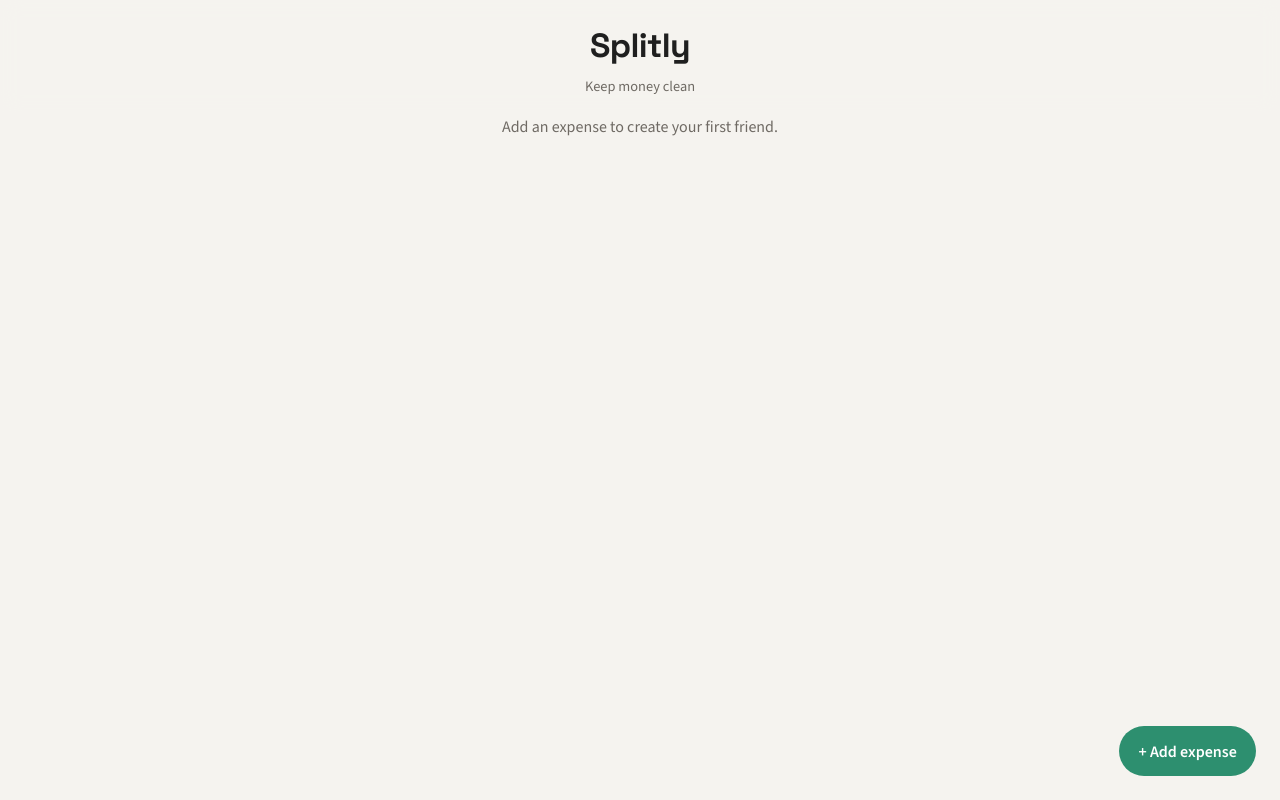
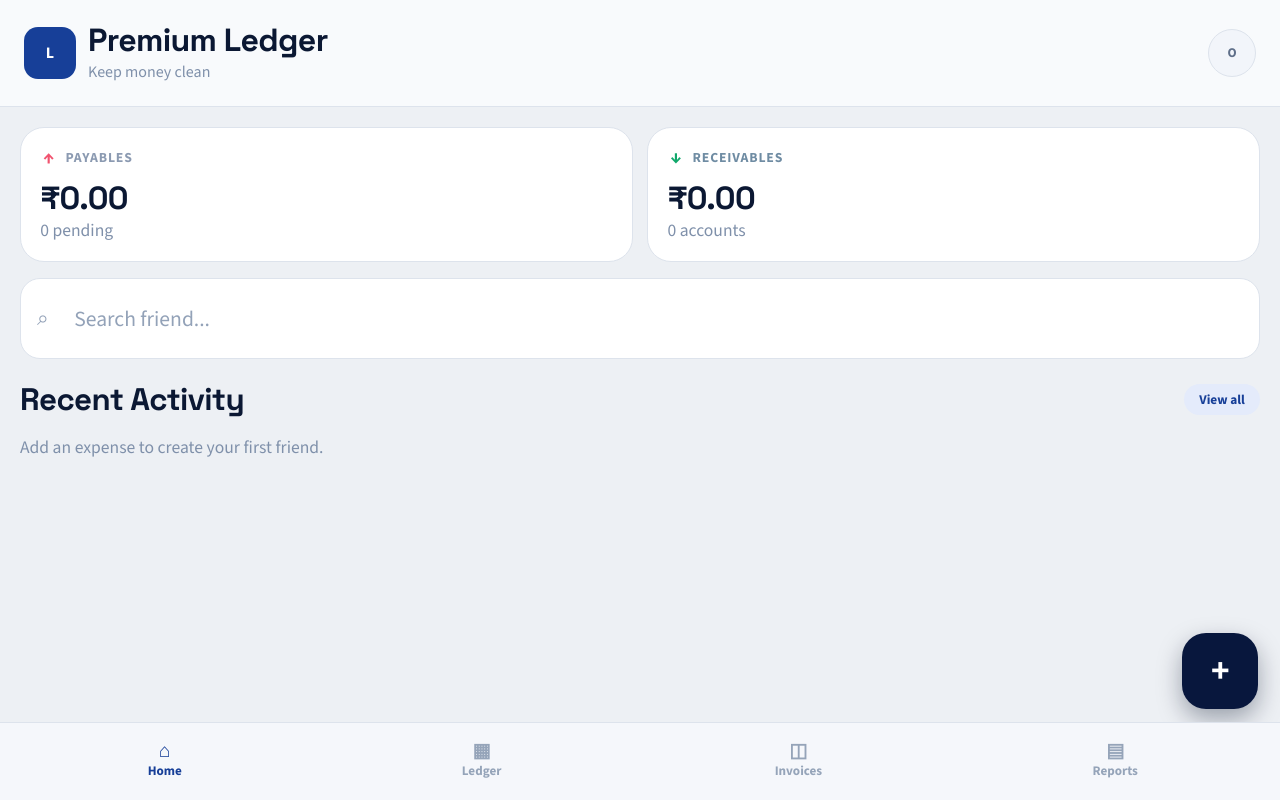
Before and after one commit to ErKrish25/Splitly, a React (Vite) app: page / in a window 1280 px wide. Built offline with nearby package versions, Linux system fonts and the light colour scheme.

Commit message:
Refine premium ledger theme and add bottom nav

```diff
--- a/src/App.jsx
+++ b/src/App.jsx
@@ -79,6 +79,7 @@
 
   const [selectedFriendId, setSelectedFriendId] = useState(null);
   const [showExpenseForm, setShowExpenseForm] = useState(false);
+  const [searchQuery, setSearchQuery] = useState("");
 
   const [expenseForm, setExpenseForm] = useState({
     description: "",
@@ -135,6 +136,52 @@
       expense.paidBy === selectedFriendId
     );
   }, [data.expenses, selectedFriendId]);
+
+  const friendInsights = useMemo(() => {
+    return data.friends
+      .map((friend) => {
+        const related = data.expenses.filter(
+          (expense) =>
+            expense.paidBy === friend.id || expense.participants.includes(friend.id)
+        );
+        const latest = related.reduce(
+          (latestTime, expense) => Math.max(latestTime, expense.createdAt || 0),
+          0
+        );
+        return {
+          ...friend,
+          balance: friendBalances[friend.id] || 0,
+          latestAt: latest,
+        };
+      })
+      .sort((a, b) => b.latestAt - a.latestAt);
+  }, [data.friends, data.expenses, friendBalances]);
+
+  const filteredFriendInsights = useMemo(() => {
+    const query = searchQuery.trim().toLowerCase();
+    if (!query) return friendInsights;
+    return friendInsights.filter((friend) =>
+      friend.name.toLowerCase().includes(query)
+    );
+  }, [friendInsights, searchQuery]);
+
+  const receivablesTotal = useMemo(
+    () =>
+      friendInsights.reduce(
+        (sum, friend) => sum + (friend.balance > 0 ? friend.balance : 0),
+        0
+      ),
+    [friendInsights]
+  );
+
+  const payablesTotal = useMemo(
+    () =>
+      friendInsights.reduce(
+        (sum, friend) => sum + (friend.balance < 0 ? Math.abs(friend.balance) : 0),
+        0
+      ),
+    [friendInsights]
+  );
 
   const handleAddExpense = (event) => {
     event.preventDefault();
@@ -299,6 +346,18 @@
     return "Shared expense";
   };
 
+  const formatRelativeTime = (timestamp) => {
+    if (!timestamp) return "No activity";
+    const diffMs = Date.now() - timestamp;
+    const diffHours = Math.floor(diffMs / (1000 * 60 * 60));
+    if (diffHours < 1) return "Just now";
+    if (diffHours < 24) return `${diffHours}h ago`;
+    const diffDays = Math.floor(diffHours / 24);
+    if (diffDays < 7) return `${diffDays}d ago`;
+    const diffWeeks = Math.floor(diffDays / 7);
+    return `${diffWeeks}w ago`;
+  };
+
   const handleQuickSettle = (friendId) => {
     const balance = friendBalances[friendId] || 0;
     if (balance === 0) return;
@@ -336,31 +395,97 @@
           </button>
         ) : null}
         <div className="brand">
+          <div className="brand-icon">L</div>
           <div>
-            <h1>Splitly</h1>
+            <h1>Premium Ledger</h1>
             <p>Keep money clean</p>
           </div>
         </div>
+        {!selectedFriend ? <button className="profile-btn">O</button> : null}
       </header>
 
       {!selectedFriend ? (
         <main className="content">
+          <section className="summary-grid">
+            <article className="summary-card">
+              <p className="summary-label">
+                <span className="summary-icon up">↑</span> Payables
+              </p>
+              <h3>{formatMoney(payablesTotal)}</h3>
+              <p className="muted">
+                {
+                  friendInsights.filter((friend) => friend.balance < 0).length
+                }{" "}
+                pending
+              </p>
+            </article>
+            <article className="summary-card">
+              <p className="summary-label positive">
+                <span className="summary-icon down">↓</span> Receivables
+              </p>
+              <h3>{formatMoney(receivablesTotal)}</h3>
+              <p className="muted">
+                {
+                  friendInsights.filter((friend) => friend.balance > 0).length
+                }{" "}
+                accounts
+              </p>
+            </article>
+          </section>
+
+          <section className="search-wrap">
+            <span className="search-icon">⌕</span>
+            <input
+              type="text"
+              placeholder="Search friend..."
+              value={searchQuery}
+              onChange={(event) => setSearchQuery(event.target.value)}
+            />
+          </section>
+
+          <section className="activity-head">
+            <h2>Recent Activity</h2>
+            <button type="button" className="soft-btn">
+              View all
+            </button>
+          </section>
+
           <section className="section">
-            {data.friends.length === 0 ? (
+            {filteredFriendInsights.length === 0 ? (
               <p className="muted">Add an expense to create your first friend.</p>
             ) : (
               <div className="friend-list">
-                {data.friends.map((friend) => (
+                {filteredFriendInsights.map((friend) => (
                   <button
                     key={friend.id}
-                    className="friend-row"
+                    className="friend-row card-row"
                     onClick={() => setSelectedFriendId(friend.id)}
                   >
-                    <div>
-                      <h3>{friend.name}</h3>
-                      <p className="muted">{renderFriendAmount(friend.id)}</p>
+                    <div className="friend-main">
+                      <div className="avatar">{friend.name.slice(0, 2).toUpperCase()}</div>
+                      <div>
+                        <h3>{friend.name}</h3>
+                        <p className="muted">{formatRelativeTime(friend.latestAt)}</p>
+                      </div>
                     </div>
-                    <span className="chevron">›</span>
+                    <div className="friend-side">
+                      <strong>{formatMoney(Math.abs(friend.balance))}</strong>
+                      <span
+                        className={`status-pill ${
+                          friend.balance > 0
+                            ? "receive"
+                            : friend.balance < 0
+                            ? "pay"
+                            : "settled"
+                        }`}
+                      >
+                        {friend.balance > 0
+                          ? "RECEIVE"
+                          : friend.balance < 0
+                          ? "PAY"
+                          : "SETTLED"}
+                      </span>
+                    </div>
                   </button>
                 ))}
               </div>
@@ -436,7 +561,7 @@
       )}
 
       <button className="fab" onClick={() => setShowExpenseForm(true)}>
-        + Add expense
+        +
       </button>
 
       {showExpenseForm && (
@@ -622,6 +747,25 @@
           </form>
         </div>
       )}
+
+      <nav className="bottom-nav">
+        <button className="nav-item active" type="button">
+          <span className="nav-glyph">⌂</span>
+          <span>Home</span>
+        </button>
+        <button className="nav-item" type="button">
+          <span className="nav-glyph">▦</span>
+          <span>Ledger</span>
+        </button>
+        <button className="nav-item" type="button">
+          <span className="nav-glyph">◫</span>
+          <span>Invoices</span>
+        </button>
+        <button className="nav-item" type="button">
+          <span className="nav-glyph">▤</span>
+          <span>Reports</span>
+        </button>
+      </nav>
     </div>
   );
 }
--- a/src/styles.css
+++ b/src/styles.css
@@ -1,31 +1,16 @@
 :root {
   color-scheme: light;
-  --bg: #f5f3ef;
-  --panel: #ffffff;
-  --ink: #1f1f1f;
-  --muted: #6f6a64;
-  --accent: #2d8f6f;
-  --accent-soft: #e7f3ee;
-  --border: #e5e0d9;
-  --shadow: 0 20px 45px rgba(24, 24, 24, 0.12);
-  --danger: #b94b42;
-  --danger-soft: #fbecec;
-}
-
-@media (prefers-color-scheme: dark) {
-  :root {
-    color-scheme: dark;
-    --bg: #11130f;
-    --panel: #1b1f18;
-    --ink: #f5f4f1;
-    --muted: #b3ada5;
-    --accent: #5bd0a4;
-    --accent-soft: #1f3a30;
-    --border: #2b3127;
-    --shadow: 0 20px 45px rgba(0, 0, 0, 0.45);
-    --danger: #f06a5f;
-    --danger-soft: #3a1f1d;
-  }
+  --bg: #edf0f4;
+  --surface: #f8fafc;
+  --card: #ffffff;
+  --ink: #0b1833;
+  --muted: #7f90aa;
+  --border: #dde3ec;
+  --accent: #173f98;
+  --accent-soft: #e4ebfb;
+  --success: #11a86b;
+  --danger: #f1536f;
+  --fab: #08173d;
 }
 
 * {
@@ -45,7 +30,7 @@
 h3,
 h4 {
   font-family: "Space Grotesk", system-ui, sans-serif;
-  margin: 0 0 0.6rem;
+  margin: 0;
   letter-spacing: -0.02em;
 }
 
@@ -66,102 +51,270 @@
 }
 
 .topbar {
-  padding: 1.5rem 1.75rem 1rem;
-  display: flex;
-  align-items: center;
-  gap: 1rem;
-  position: sticky;
-  top: 0;
-  background: color-mix(in srgb, var(--bg) 92%, transparent);
-  backdrop-filter: blur(10px);
-  z-index: 5;
-  justify-content: center;
-}
-
-.brand {
+  padding: 1.5rem;
   display: flex;
   align-items: center;
   gap: 0.9rem;
-  margin: 0 auto;
-  text-align: center;
-}
-
-
-.topbar h1 {
-  font-size: 2.1rem;
-}
-
-.topbar p {
-  color: var(--muted);
-  font-size: 0.9rem;
+  background: var(--surface);
+  border-bottom: 1px solid var(--border);
+  position: sticky;
+  top: 0;
+  z-index: 4;
 }
 
 .back {
   background: transparent;
   border: 1px solid var(--border);
   border-radius: 12px;
-  padding: 0.4rem 0.8rem;
-  font-weight: 600;
-  position: absolute;
-  left: 1.75rem;
+  padding: 0.35rem 0.75rem;
+  font-weight: 700;
+  color: var(--ink);
+}
+
+.brand {
+  display: flex;
+  align-items: center;
+  gap: 0.75rem;
+  flex: 1;
+}
+
+.brand-icon {
+  width: 52px;
+  height: 52px;
+  border-radius: 14px;
+  background: var(--accent);
+  color: #fff;
+  display: grid;
+  place-items: center;
+  font-weight: 700;
+}
+
+.brand h1 {
+  font-size: 2rem;
+  line-height: 1;
+}
+
+.brand p {
+  margin-top: 0.3rem;
+  color: var(--muted);
+  font-size: 1rem;
+}
+
+.profile-btn {
+  width: 48px;
+  height: 48px;
+  border-radius: 999px;
+  border: 1px solid var(--border);
+  background: #f2f5fa;
+  color: #5f6f89;
+  font-weight: 700;
 }
 
 .content {
-  padding: 0 1.5rem 6rem;
+  padding: 1.25rem;
   display: flex;
   flex-direction: column;
-  gap: 1.5rem;
+  gap: 1rem;
+}
+
+.summary-grid {
+  display: grid;
+  grid-template-columns: 1fr 1fr;
+  gap: 0.9rem;
+}
+
+.summary-card {
+  background: var(--card);
+  border: 1px solid var(--border);
+  border-radius: 24px;
+  padding: 1.2rem;
+}
+
+.summary-label {
+  color: #8b9ab1;
+  text-transform: uppercase;
+  letter-spacing: 0.06em;
+  font-weight: 700;
+  font-size: 0.86rem;
+  display: inline-flex;
+  align-items: center;
+  gap: 0.45rem;
+}
+
+.summary-label.positive {
+  color: #6f8ca3;
+}
+
+.summary-icon {
+  display: inline-grid;
+  place-items: center;
+  width: 18px;
+  height: 18px;
+  font-size: 1.15rem;
+  font-weight: 800;
+  line-height: 1;
+}
+
+.summary-icon.up {
+  color: var(--danger);
+}
+
+.summary-icon.down {
+  color: var(--success);
+}
+
+.summary-card h3 {
+  margin-top: 0.6rem;
+  font-size: 2rem;
+}
+
+.search-wrap {
+  background: var(--card);
+  border: 1px solid var(--border);
+  border-radius: 20px;
+  padding: 0.8rem 1rem;
+  display: flex;
+  align-items: center;
+  gap: 0.7rem;
+}
+
+.search-icon {
+  color: #93a2b8;
+  font-size: 1.3rem;
+  line-height: 1;
+}
+
+.search-wrap input {
+  width: 100%;
+  border: none;
+  background: transparent;
+  font-size: 1.35rem;
+  color: var(--ink);
+  outline: none;
+}
+
+.search-wrap input::placeholder {
+  color: #93a2b8;
+}
+
+.activity-head {
+  display: flex;
+  align-items: center;
+  justify-content: space-between;
+  margin-top: 0.3rem;
+}
+
+.activity-head h2 {
+  font-size: 1.95rem;
+}
+
+.soft-btn {
+  border: none;
+  background: var(--accent-soft);
+  color: var(--accent);
+  border-radius: 999px;
+  padding: 0.42rem 0.95rem;
+  font-weight: 700;
 }
 
 .section {
-  padding: 0.25rem 0;
+  padding: 0;
 }
 
 .friend-list {
   display: flex;
   flex-direction: column;
-  gap: 0.75rem;
-  margin-top: 1.5rem;
-  border-top: 1px solid var(--border);
+  gap: 0.9rem;
 }
 
 .friend-row {
-  background: transparent;
+  width: 100%;
   border: none;
-  border-bottom: 1px solid var(--border);
-  padding: 0.9rem 0.2rem;
-  display: flex;
-  justify-content: space-between;
-  align-items: center;
   text-align: left;
   cursor: pointer;
 }
 
-.friend-row h3 {
-  margin-bottom: 0.2rem;
-  font-size: 1.3rem;
-  font-weight: 700;
+.card-row {
+  background: var(--card);
+  border: 1px solid var(--border);
+  border-radius: 24px;
+  padding: 1rem;
+  display: flex;
+  align-items: center;
+  justify-content: space-between;
+  gap: 0.8rem;
 }
 
-.friend-row .muted {
-  font-size: 0.9rem;
+.friend-main {
+  display: flex;
+  align-items: center;
+  gap: 0.85rem;
 }
 
-.chevron {
-  font-size: 1.4rem;
-  color: var(--muted);
+.avatar {
+  width: 54px;
+  height: 54px;
+  border-radius: 16px;
+  background: #eef3fb;
+  border: 1px solid #d8e2f0;
+  display: grid;
+  place-items: center;
+  color: #4d617f;
+  font-weight: 700;
+  font-size: 1.2rem;
+}
+
+.friend-row h3 {
+  font-size: 1.42rem;
+  line-height: 1.15;
 }
 
 .muted {
   color: var(--muted);
+  font-size: 1.1rem;
+}
+
+.friend-side {
+  display: flex;
+  flex-direction: column;
+  align-items: flex-end;
+  gap: 0.3rem;
+}
+
+.friend-side strong {
+  color: var(--accent);
+  font-size: 1.9rem;
+  line-height: 1;
+}
+
+.status-pill {
+  border-radius: 10px;
+  padding: 0.2rem 0.55rem;
+  font-size: 0.82rem;
+  font-weight: 700;
+}
+
+.status-pill.receive {
+  background: #e7edfc;
+  color: var(--accent);
+}
+
+.status-pill.pay {
+  background: #e6f8f0;
+  color: var(--success);
+}
+
+.status-pill.settled {
+  background: #edf1f6;
+  color: #8ca0ba;
 }
 
 .eyebrow {
   text-transform: uppercase;
-  letter-spacing: 0.2em;
-  font-size: 0.7rem;
+  letter-spacing: 0.12em;
+  font-size: 0.72rem;
   color: var(--muted);
-  font-weight: 600;
+  font-weight: 700;
 }
 
 .friend-header {
@@ -169,30 +322,40 @@
   justify-content: space-between;
   align-items: center;
   gap: 1rem;
+  margin-bottom: 0.8rem;
+}
+
+.friend-header h2 {
+  font-size: 2rem;
+  margin-top: 0.3rem;
 }
 
 .friend-actions .ghost[disabled] {
-  opacity: 0.5;
+  opacity: 0.45;
   cursor: not-allowed;
 }
 
 .expense-list {
   list-style: none;
   padding: 0;
-  margin: 1rem 0 0;
+  margin: 0;
   display: flex;
   flex-direction: column;
-  gap: 1rem;
+  gap: 0.8rem;
 }
 
 .expense-item {
   border: 1px solid var(--border);
-  border-radius: 16px;
-  padding: 1rem;
-  background: var(--panel);
+  border-radius: 20px;
+  padding: 0.95rem;
+  background: var(--card);
   display: flex;
   flex-direction: column;
-  gap: 0.75rem;
+  gap: 0.65rem;
+}
+
+.expense-item h4 {
+  font-size: 1.2rem;
 }
 
 .expense-actions {
@@ -202,67 +365,113 @@
   gap: 0.75rem;
 }
 
+.expense-actions strong {
+  font-size: 1.35rem;
+}
+
 .action-buttons {
   display: flex;
-  gap: 0.5rem;
+  gap: 0.45rem;
 }
 
 .ghost {
   background: transparent;
   border: 1px solid var(--border);
-  padding: 0.4rem 0.8rem;
+  padding: 0.38rem 0.78rem;
   border-radius: 10px;
   cursor: pointer;
   color: var(--muted);
+  font-weight: 700;
 }
 
 .ghost.danger {
   color: var(--danger);
-  border-color: var(--danger);
+  border-color: #f8ccd5;
 }
 
 .primary {
   background: var(--accent);
   color: #ffffff;
   border: none;
-  padding: 0.9rem 1.2rem;
+  padding: 0.82rem 1.1rem;
   border-radius: 14px;
   cursor: pointer;
-  font-weight: 600;
+  font-weight: 700;
+  font-size: 1rem;
 }
 
 .fab {
   position: fixed;
-  right: 1.5rem;
-  bottom: 1.5rem;
-  background: var(--accent);
+  right: 1.35rem;
+  bottom: 5.7rem;
+  background: var(--fab);
   color: #fff;
   border: none;
-  padding: 0.9rem 1.2rem;
-  border-radius: 999px;
-  font-weight: 600;
-  font-size: 1rem;
-  box-shadow: none;
+  width: 76px;
+  height: 76px;
+  border-radius: 24px;
+  font-weight: 700;
+  font-size: 2.2rem;
+  line-height: 1;
+  box-shadow: 0 10px 24px rgba(4, 13, 37, 0.35);
+  display: grid;
+  place-items: center;
+}
+
+.bottom-nav {
+  position: fixed;
+  left: 0;
+  right: 0;
+  bottom: 0;
+  background: #f5f7fb;
+  border-top: 1px solid var(--border);
+  height: 78px;
+  display: grid;
+  grid-template-columns: repeat(4, 1fr);
+  padding: 0.35rem 0.4rem 0.5rem;
+  z-index: 8;
+}
+
+.nav-item {
+  border: none;
+  background: transparent;
+  color: #95a4b9;
+  display: flex;
+  flex-direction: column;
+  align-items: center;
+  justify-content: center;
+  gap: 0.12rem;
+  font-size: 0.82rem;
+  font-weight: 700;
+}
+
+.nav-item.active {
+  color: var(--accent);
+}
+
+.nav-glyph {
+  font-size: 1.2rem;
+  line-height: 1;
 }
 
 .sheet {
   position: fixed;
   inset: 0;
-  background: rgba(16, 16, 16, 0.4);
+  background: rgba(9, 17, 36, 0.35);
   display: grid;
   place-items: end center;
   z-index: 10;
 }
 
 .sheet-card {
-  width: min(100%, 520px);
-  background: var(--panel);
+  width: min(100%, 560px);
+  background: var(--card);
   border-radius: 24px 24px 0 0;
-  padding: 1.5rem;
-  box-shadow: var(--shadow);
+  padding: 1.3rem;
+  box-shadow: 0 -10px 30px rgba(0, 0, 0, 0.2);
   display: flex;
   flex-direction: column;
-  gap: 1rem;
+  gap: 0.9rem;
 }
 
 .sheet-header {
@@ -275,17 +484,18 @@
 label {
   display: flex;
   flex-direction: column;
-  gap: 0.4rem;
-  font-size: 0.9rem;
-  color: var(--muted);
+  gap: 0.35rem;
+  font-size: 0.88rem;
+  color: #798da8;
+  font-weight: 600;
 }
 
 input,
 select {
-  padding: 0.75rem 0.9rem;
+  padding: 0.76rem 0.9rem;
   border-radius: 12px;
   border: 1px solid var(--border);
-  background: var(--panel);
+  background: #fcfdff;
   font-size: 1rem;
   color: var(--ink);
 }
@@ -293,7 +503,7 @@
 .split-type {
   display: flex;
   flex-direction: column;
-  gap: 0.5rem;
+  gap: 0.45rem;
 }
 
 .toggle {
@@ -304,78 +514,84 @@
 .toggle button {
   flex: 1;
   border: 1px solid var(--border);
-  background: var(--panel);
+  background: #f7f9fc;
   padding: 0.45rem 0.6rem;
   border-radius: 10px;
   cursor: pointer;
+  font-weight: 700;
+  color: #607391;
 }
 
 .toggle button.active {
   background: var(--accent-soft);
-  border-color: var(--accent);
+  border-color: #cad8f5;
   color: var(--accent);
 }
 
 .pill-grid {
   display: flex;
   flex-wrap: wrap;
-  gap: 0.5rem;
+  gap: 0.45rem;
 }
 
 .pill {
   border: 1px solid var(--border);
-  background: var(--panel);
-  padding: 0.4rem 0.8rem;
+  background: #f7f9fc;
+  padding: 0.34rem 0.7rem;
   border-radius: 999px;
   cursor: pointer;
-  font-size: 0.85rem;
+  font-size: 0.84rem;
 }
 
 .pill.active {
   background: var(--accent-soft);
-  border-color: var(--accent);
+  border-color: #cad8f5;
   color: var(--accent);
 }
 
 .custom-grid {
   display: grid;
   grid-template-columns: repeat(2, minmax(120px, 1fr));
-  gap: 0.75rem;
+  gap: 0.7rem;
 }
 
 .custom-field {
   display: flex;
   flex-direction: column;
-  gap: 0.3rem;
-  font-size: 0.85rem;
+  gap: 0.25rem;
+  font-size: 0.84rem;
 }
 
 .error {
-  color: var(--danger);
-  background: var(--danger-soft);
+  color: #c83753;
+  background: #ffe7ec;
   border-radius: 10px;
-  padding: 0.5rem 0.75rem;
+  padding: 0.5rem 0.7rem;
   font-size: 0.9rem;
 }
 
-@media (min-width: 900px) {
-  .content {
-    max-width: 720px;
-    margin: 0 auto;
+@media (max-width: 560px) {
+  .summary-grid {
+    grid-template-columns: 1fr;
   }
-}
 
-@media (max-width: 540px) {
+  .activity-head h2 {
+    font-size: 1.7rem;
+  }
+
+  .friend-side strong {
+    font-size: 1.55rem;
+  }
+
   .expense-actions {
     flex-direction: column;
     align-items: flex-start;
   }
 
-  .action-buttons {
-    width: 100%;
-  }
-
-  .action-buttons .ghost {
-    flex: 1;
+  .fab {
+    width: 66px;
+    height: 66px;
+    font-size: 2rem;
+    right: 1rem;
   }
 }
```
